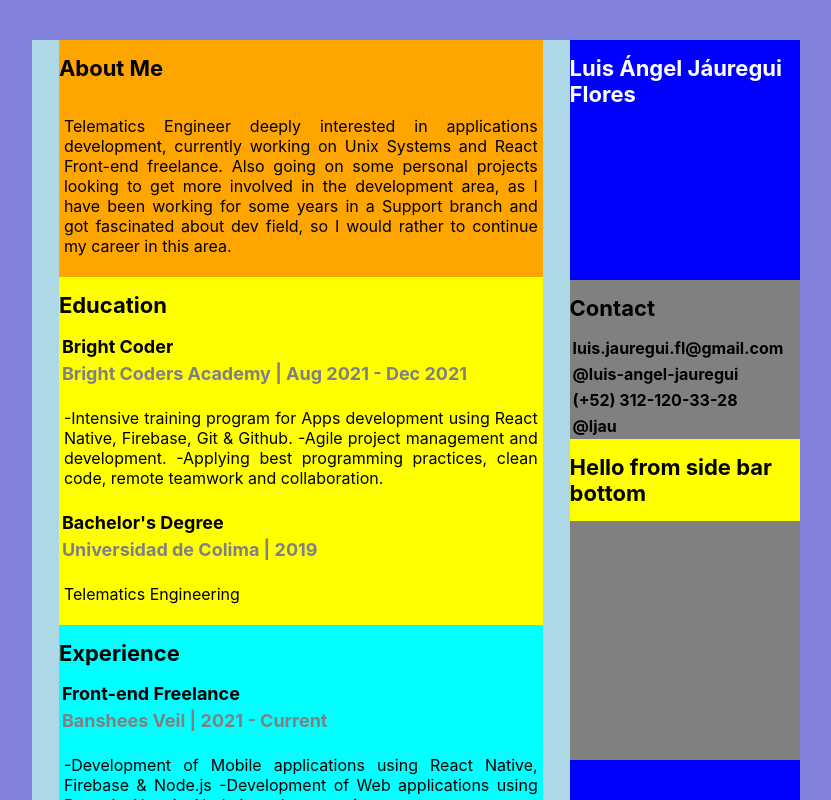
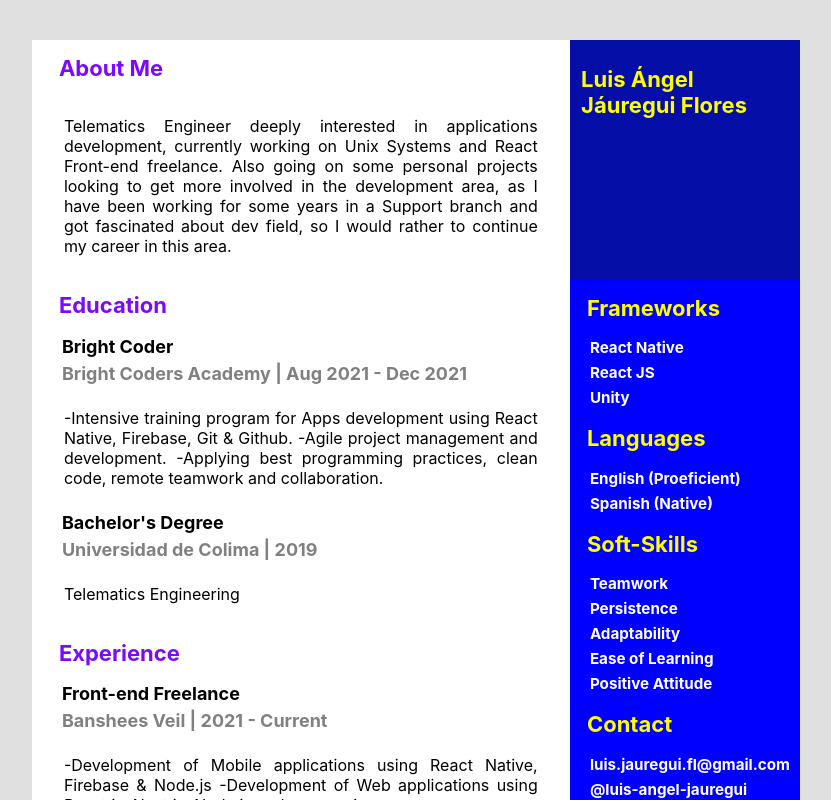
Before and after one commit to ljau/Luis-Jauregui-Resume, a React (Create React App) app: page / in a window 1280 px wide. Shown: the top 800 px of the page, without its empty margins (224-1055 px from the left). Built offline with nearby package versions, Linux system fonts and the light colour scheme.

Commit message:
Adjusted block sizes

```diff
--- a/src/App.css
+++ /dev/null
@@ -1,38 +0,0 @@
-.App {
-  text-align: center;
-}
-
-.App-logo {
-  height: 40vmin;
-  pointer-events: none;
-}
-
-@media (prefers-reduced-motion: no-preference) {
-  .App-logo {
-    animation: App-logo-spin infinite 20s linear;
-  }
-}
-
-.App-header {
-  background-color: #282c34;
-  min-height: 100vh;
-  display: flex;
-  flex-direction: column;
-  align-items: center;
-  justify-content: center;
-  font-size: calc(10px + 2vmin);
-  color: white;
-}
-
-.App-link {
-  color: #61dafb;
-}
-
-@keyframes App-logo-spin {
-  from {
-    transform: rotate(0deg);
-  }
-  to {
-    transform: rotate(360deg);
-  }
-}
--- a/src/App.jsx
+++ b/src/App.jsx
@@ -1,10 +1,6 @@
-import './App.css';
+import React from "react";
 import { MainPage } from './components';
 
-function App() {
-  return (
-    <MainPage/>
-  );
-}
-
-export default App;
+export const App = () => {
+  return <MainPage/>;
+};
--- a/src/containers/MainContainer/index.jsx
+++ b/src/containers/MainContainer/index.jsx
@@ -30,20 +30,20 @@ export const MainContainer = () => {
   });
 
   return (
-    <SideContainer w="70%">
+    <SideContainer w="70%" bg="white">
       <FlexContainer minHeight="90vh">
-        <FlexContainer bg="orange" h="20%" w="90%" align>
-          <CustomLabel>About Me</CustomLabel>
+        <FlexContainer h="20%" w="90%" align>
+          <CustomLabel color="#7b08ff" >About Me</CustomLabel>
           <CustomText>{aboutMe.about}</CustomText>
         </FlexContainer>
 
-        <FlexContainer bg="yellow" h="20%" w="90%" align>
-          <CustomLabel>Education</CustomLabel>
+        <FlexContainer h="20%" w="90%" align>
+          <CustomLabel color="#7b08ff">Education</CustomLabel>
           {educationDetails}
         </FlexContainer>
 
-        <FlexContainer bg="cyan" h="20%" w="90%" align>
-          <CustomLabel>Experience</CustomLabel>
+        <FlexContainer h="20%" w="90%" align>
+          <CustomLabel color="#7b08ff">Experience</CustomLabel>
           {experienceDetails}
         </FlexContainer>
       </FlexContainer>
--- a/src/containers/SideBar/index.jsx
+++ b/src/containers/SideBar/index.jsx
@@ -1,28 +1,64 @@
 import React from "react";
 import { SideContainer, CustomLabel, FlexContainer, SubtitleLabel } from "..";
-import { contact, myName } from "../../library";
+import {
+  contact,
+  frameworks,
+  languages,
+  myName,
+  skillsSectionsList,
+  softSkills,
+} from "../../library";
+import { SkillsContainer } from "./styled";
 
 export const SideBar = () => {
+  const getData = (text) => {
+    return (
+      <SubtitleLabel key={text.description} fontS="95%" color="white" >
+        {text.description}
+      </SubtitleLabel>
+    );
+  };
 
-  const getContact = contact.map((text) => {
-    return <SubtitleLabel key={text.key} fontS="100%" >{text.data}</SubtitleLabel>;
+  const getDetails = (section) => {
+    switch (section) {
+      case "Frameworks":
+        return frameworks.map((data) => {
+          return getData(data);
+        });
+      case "Contact":
+        return contact.map((data) => {
+          return getData(data);
+        });
+      case "Languages":
+        return languages.map((data) => {
+          return getData(data);
+        });
+      case "Soft-Skills":
+        return softSkills.map((data) => {
+          return getData(data);
+        });
+      default:
+        break;
+    }
+  };
+
+  const showContainers = skillsSectionsList.map((data) => {
+    return (
+      <SkillsContainer key={data.title} >
+        <CustomLabel color="yellow">{data.title}</CustomLabel>
+        {getDetails(data.title)}
+      </SkillsContainer>
+    );
   });
 
   return (
-    <SideContainer w="30%">
-      <FlexContainer h="30%" minHeight="30vh" bg="blue">
-        <CustomLabel color="white">{myName.name}</CustomLabel>
+    <SideContainer w="30%" >
+      <FlexContainer h="30%" minHeight="30vh" bg="#081199d8" >
+        <CustomLabel padding="5%" color="yellow">{myName.name}</CustomLabel>
       </FlexContainer>
 
-      <FlexContainer h="70%" minHeight="60vh" bg="gray" jc="flex-start" >
-        <FlexContainer align >
-          <CustomLabel>Contact</CustomLabel>
-          {getContact}
-        </FlexContainer>
-
-        <FlexContainer bg="yellow">
-          <CustomLabel>Hello from side bar bottom</CustomLabel>
-        </FlexContainer>
+      <FlexContainer h="70%" w="85%" minHeight="60vh" jc="flex-start">
+        {showContainers}
       </FlexContainer>
     </SideContainer>
   );
--- /dev/null
+++ b/src/containers/SideBar/styled.jsx
@@ -0,0 +1,15 @@
+import styled from "styled-components";
+
+export const SkillsContainer = styled.div`
+  height: ${({ h }) => h ?? "100%"};
+  width: ${({ w }) => w ?? "100%"};
+  display: flex;
+  justify-content: ${({ jc }) => jc ?? "flex-start"};
+  align-items: flex-start;
+  flex-direction: ${({ dir }) => dir ?? "column"};
+  word-wrap: break-word;
+
+  @media (max-width: 1080px){
+      align-items: center;
+  }
+`;
--- a/src/containers/styled.jsx
+++ b/src/containers/styled.jsx
@@ -1,7 +1,7 @@
 import styled from "styled-components";
 
 export const Layout = styled.div`
-  background-color: #8282da;
+  background-color: #e0e0e0;
   height: 100%;
   min-height: 100vh;
   width: 100%;
@@ -11,7 +11,7 @@ export const Layout = styled.div`
 `;
 
 export const SideContainer = styled.div`
-  background-color: lightblue;
+  background-color: ${({ bg }) => bg ?? "transparent"};
   height: 100%;
   width: ${({ w }) => w ?? "100%"};
   min-height: 90vh;
@@ -45,7 +45,7 @@ export const CustomLabel = styled.h1`
   font-size: 22px;
   font-weight: bold;
   color: ${({ color }) => color ?? "black"};
-
+  padding: ${({ padding }) => padding ?? "0px"};
   @media (max-width: 1080px) {
     font-size: 200%;
   }
--- a/src/library/constants/data.js
+++ b/src/library/constants/data.jsx
@@ -62,58 +62,65 @@ export const myName = {
 
 export const frameworks = [
   {
-    name: "React Native",
+    description: "React Native",
   },
   {
-    name: "React JS",
+    description: "React JS",
   },
   {
-    name: "Unity",
+    description: "Unity",
   },
 ];
 
 export const softSkills = [
   {
-    skill: "Teamwork",
+    description: "Teamwork",
   },
   {
-    skill: "Persistence",
+    description: "Persistence",
   },
   {
-    skill: "Adaptability",
+    description: "Adaptability",
   },
   {
-    skill: "Ease of Learning",
+    description: "Ease of Learning",
   },
   {
-    skill: "Positive Attitude",
+    description: "Positive Attitude",
   },
 ];
 
 export const languages = [
   {
-    language: "English (Proeficient)",
+    description: "English (Proeficient)",
   },
   {
-    language: "Spanish (Native)",
+    description: "Spanish (Native)",
   },
 ];
 
 export const contact = [
   {
     key: "email",
-    data: "luis.jauregui.fl@gmail.com",
+    description: "luis.jauregui.fl@gmail.com",
   },
   {
     key: "linkedIn",
-    data: "@luis-angel-jauregui",
+    description: "@luis-angel-jauregui",
   },
   {
     key: "phone",
-    data: "(+52) 312-120-33-28",
+    description: "(+52) 312-120-33-28",
   },
   {
     key: "git",
-    data: "@ljau",
+    description: "@ljau",
   },
 ];
+
+export const skillsSectionsList = [
+  { title: "Frameworks" },
+  { title: "Languages" },
+  { title: "Soft-Skills" },
+  { title: "Contact" },
+];
--- a/src/library/index.jsx
+++ b/src/library/index.jsx
@@ -7,4 +7,5 @@ export {
     languages,
     softSkills,
     frameworks,
+    skillsSectionsList,
 } from "./constants/data";
```
Also changed, not shown: src/index.js (+5 -5 lines).
